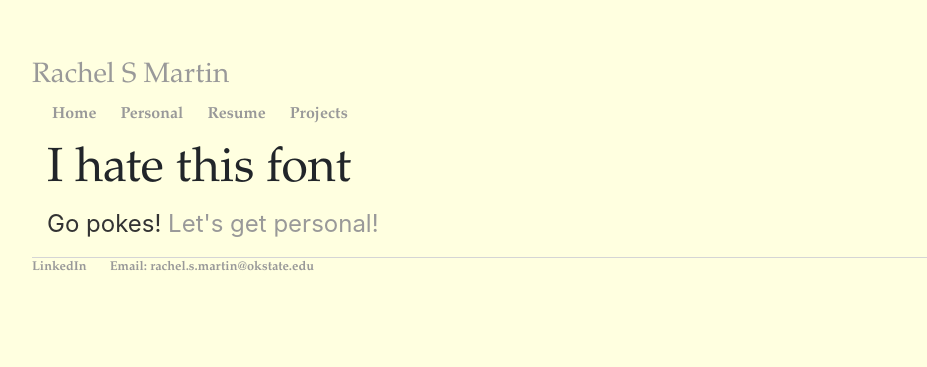
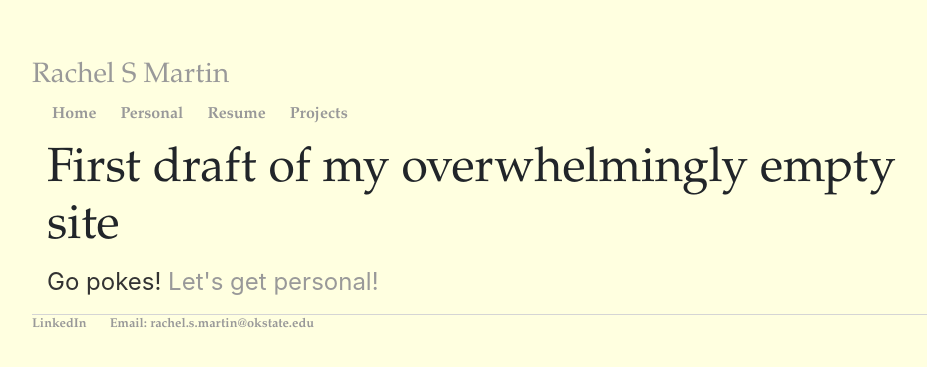
Before and after one commit to mraches/mraches.github.io, a Jekyll site: the page built from index.html, in a window 1280 px wide. Shown: the top 367 px of the page, without its empty margins (160-1087 px from the left). Built offline with Jekyll 4.4.1, drawn with Linux system fonts in a browser that asks for light colours; nearby versions of some CDN libraries.

Commit message:
Update index.html

```diff
--- a/index.html
+++ b/index.html
@@ -3,6 +3,6 @@ layout: default
 title: Rachel Suzanne Martin
 ---
 <div class="blurb">
-	<h1>I hate this font</h1>
+	<h1>First draft of my overwhelmingly empty site</h1>
 	<p>Go pokes! <a href="/personal">Let's get personal!</a></p>
 </div><!-- /.blurb -->
```
